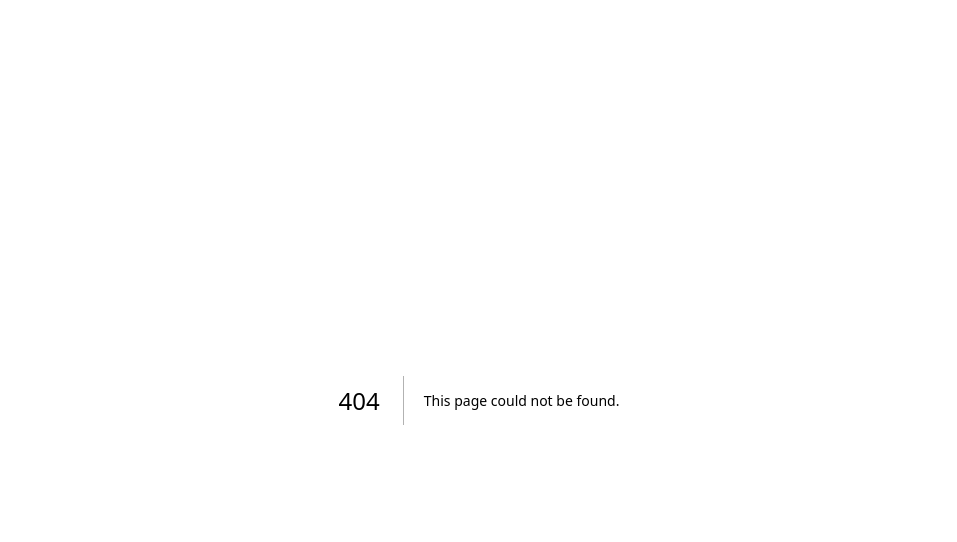
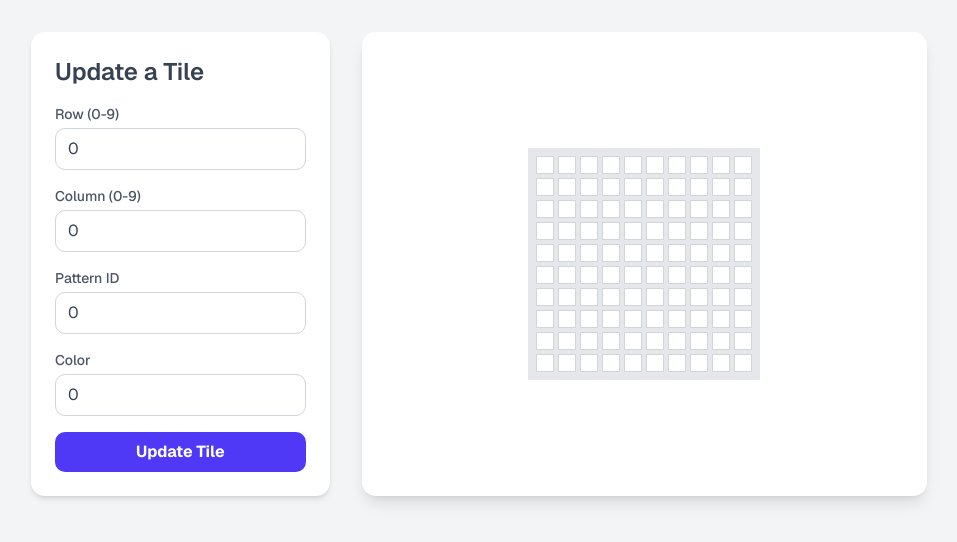
Before and after one commit to Cikang44/garudahacks-6.0, a Next.js app: page /baju/1 in a window 1280 px wide. Before the commit this address had no page. Shown: the top 542 px of the page, without its empty margins (161-1118 px from the left). Built offline with nearby package versions, Linux system fonts and the light colour scheme.

Commit message:
feat: added matrix that represents the tiles of the apparel

```diff
--- /dev/null
+++ b/app/baju/[id]/page.tsx
@@ -0,0 +1,126 @@
+"use client";
+
+
+import React, { useState } from 'react';
+import MatrixDisplay from '../../../lib/matrixRenderer';
+
+const GRID_WIDTH = 10;
+const GRID_HEIGHT = 10;
+
+/**
+ * Creates an initial grid (2D array) filled with a default value.
+ * @returns A 2D array of a tuple of numbers.
+ */
+const createInitialGrid = (): [number, number][][] => {
+  const defaultCell: [number, number] = [0, 0]; // e.g., pattern 0, colorId 0 (White)
+  return Array(GRID_HEIGHT).fill(null).map(() => Array(GRID_WIDTH).fill(defaultCell));
+};
+
+export default function Matrix() {
+
+  const [grid, setGrid] = useState<[number,number][][]>(createInitialGrid);
+
+  const [rowInput, setRowInput] = useState<string>('0');
+  const [colInput, setColInput] = useState<string>('0');
+  const [colorInput, setColorInput] = useState<string>('0');
+  const [patternInput, setPatternInput] = useState<string>('0');
+  const [message, setMessage] = useState<string>('');
+
+
+  const handleUpdateTile = (e: React.FormEvent) => {
+    e.preventDefault(); // Prevent the form from reloading the page.
+
+    const row = parseInt(rowInput);
+    const col = parseInt(colInput);
+    const patternId = parseInt(patternInput);
+    const color = parseInt(colorInput);
+
+    if (isNaN(row) || isNaN(col) || isNaN(patternId)) {
+      setMessage('Please enter valid numbers for all fields.');
+      return;
+    }
+    if (row < 0 || row >= GRID_HEIGHT || col < 0 || col >= GRID_WIDTH) {
+      setMessage(`Coordinates out of bounds. Row must be 0-${GRID_HEIGHT - 1}, Col must be 0-${GRID_WIDTH - 1}.`);
+      return;
+    }
+
+    const newGrid = [];
+    for (const row of grid) {
+        const newRow = [...row];
+        newGrid.push(newRow);
+    }
+
+    newGrid[row][col] = [patternId,color];
+    setGrid(newGrid);
+    setMessage(`Successfully updated tile at (${row}, ${col}) to pattern ${patternId} with the color ${colorInput}.`);
+  };
+
+
+  return (
+    <div className="min-h-screen bg-gray-100 font-sans p-4 sm:p-6 lg:p-8">
+      <div className="max-w-4xl mx-auto">
+
+        <div className="flex flex-col md:flex-row gap-8">
+          {/* --- Control Panel --- */}
+          <aside className="md:w-1/3 bg-white p-6 rounded-xl shadow-md">
+            <h2 className="text-2xl font-semibold mb-4 text-gray-700">Update a Tile</h2>
+            <form onSubmit={handleUpdateTile} className="space-y-4">
+              <div>
+                <label htmlFor="row-input" className="block text-sm font-medium text-gray-600">Row (0-{GRID_HEIGHT - 1})</label>
+                <input
+                  id="row-input"
+                  type="number"
+                  value={rowInput}
+                  onChange={(e) => setRowInput(e.target.value)}
+                  className="mt-1 w-full px-3 py-2 text-gray-700 border border-gray-300 rounded-lg focus:outline-none focus:ring-2 focus:ring-indigo-500"
+                />
+              </div>
+              <div>
+                <label htmlFor="col-input" className="block text-sm font-medium text-gray-600">Column (0-{GRID_WIDTH - 1})</label>
+                <input
+                  id="col-input"
+                  type="number"
+                  value={colInput}
+                  onChange={(e) => setColInput(e.target.value)}
+                  className="mt-1 w-full px-3 py-2 text-gray-700 border border-gray-300 rounded-lg focus:outline-none focus:ring-2 focus:ring-indigo-500"
+                />
+              </div>
+              <div>
+                <label htmlFor="pattern-input" className="block text-sm font-medium text-gray-600">Pattern ID</label>
+                <input
+                  id="pattern-input"
+                  type="number"
+                  value={patternInput}
+                  onChange={(e) => setPatternInput(e.target.value)}
+                  className="mt-1 w-full px-3 py-2 text-gray-700 border border-gray-300 rounded-lg focus:outline-none focus:ring-2 focus:ring-indigo-500"
+                />
+              </div>
+              <div>
+                <label htmlFor="color-input" className="block text-sm font-medium text-gray-600">Color</label>
+                <input
+                  id="color-input"
+                  type="number"
+                  value={colorInput}
+                  onChange={(e) => setColorInput(e.target.value)}
+                  className="mt-1 w-full px-3 py-2 text-gray-700 border border-gray-300 rounded-lg focus:outline-none focus:ring-2 focus:ring-indigo-500"
+                />
+              </div>
+              <button
+                type="submit"
+                className="w-full bg-indigo-600 text-white font-bold py-2 px-4 rounded-lg hover:bg-indigo-700 focus:outline-none focus:ring-2 focus:ring-offset-2 focus:ring-indigo-500 transition-colors"
+              >
+                Update Tile
+              </button>
+            </form>
+            {message && (
+              <p className="mt-4 text-sm text-center text-gray-600 bg-gray-50 p-3 rounded-lg">{message}</p>
+            )}
+          </aside>
+
+          <MatrixDisplay grid={grid} gridWidth={GRID_WIDTH} />
+
+        </div>
+      </div>
+    </div>
+  );
+}
--- /dev/null
+++ b/lib/matrixRenderer.tsx
@@ -0,0 +1,47 @@
+import React from 'react';
+
+
+interface MatrixDisplayProps {
+  grid: [number, number][][];
+  gridWidth: number;
+}
+
+/**
+ * A dedicated component to render the matrix grid.
+ * @param grid The 2D array representing the matrix data.
+ * @param gridWidth The number of columns in the grid.
+ * @returns JSX element representing the visual grid.
+ */
+const MatrixDisplay: React.FC<MatrixDisplayProps> = ({ grid, gridWidth }) => {
+  if (!grid || grid.length === 0) {
+    return <div>Loading Grid...</div>;
+  }
+
+  return (
+    <main className="flex-1 flex justify-center items-center bg-white p-4 rounded-xl shadow-lg">
+      <div
+        className="grid gap-1 bg-gray-200 p-2"
+        style={{ gridTemplateColumns: `repeat(${gridWidth}, minmax(0, 1fr))` }}
+      >
+        {grid.map((row, rowIndex) =>
+          row.map((cell, colIndex) => {
+            const [patternId, colorId] = cell;
+            return (
+              <div
+                key={`${rowIndex}-${colIndex}`}
+                className="w-full aspect-square flex items-center justify-center bg-white border border-gray-300"
+                title={`Tile (${rowIndex}, ${colIndex}) - Pattern: ${patternId}, Color: ${colorId}`}
+              >
+                <span className="text-xs text-black mix-blend-difference">
+                  {patternId}
+                </span>
+              </div>
+            );
+          })
+        )}
+      </div>
+    </main>
+  );
+};
+
+export default MatrixDisplay;
```
